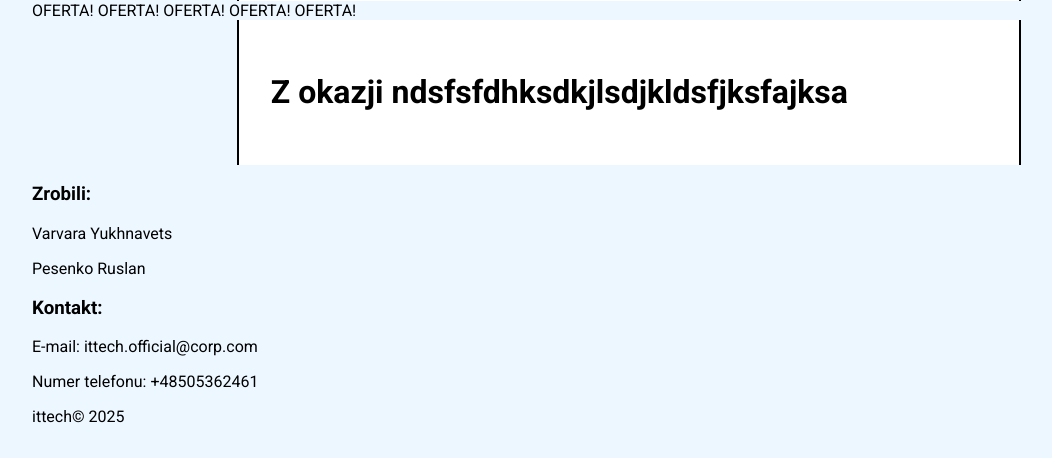
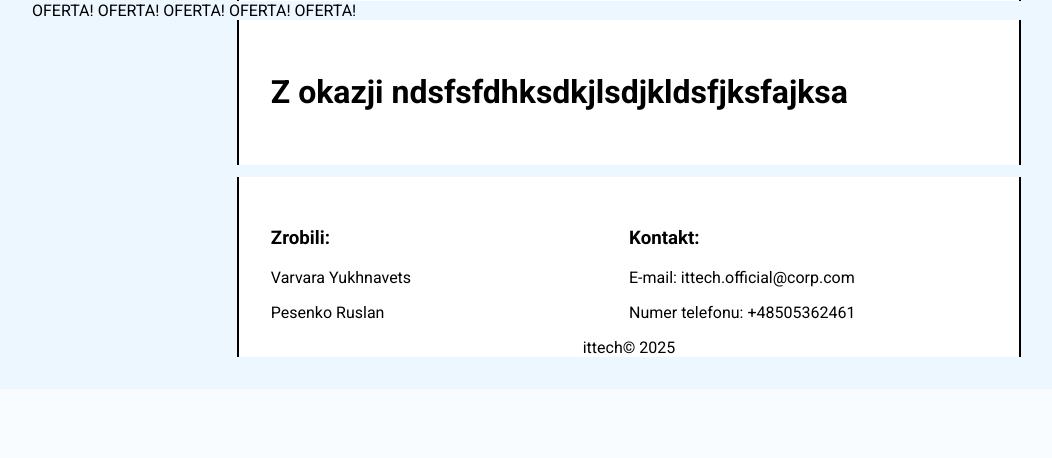
Before and after one commit to R4di00Guy/ItTech, a PHP site: the page made by Firma informatyczna.html in a window 1280 px wide. Shown: the part 454-912 px from the top of the page, without its empty margins (11-1063 px from the left). After the commit the page ends 811 px from the top, so only its background shows below. Run offline with PHP 8.4, Linux system fonts and the light colour scheme.

Commit message:
Update style1.css footer updates

```diff
--- a/style1.css
+++ b/style1.css
@@ -61,3 +61,25 @@ main{
     border-left: 2px solid black;
     border-right: 2px solid black;
 }
+
+footer{
+    width: 60%;
+    margin: 0 auto;
+    margin-top: 12px;
+    min-height: fit-content;
+    background-color: white;
+    border-left: 2px solid black;
+    border-right: 2px solid black;
+    padding: 32px;
+    padding-bottom: 0;
+}
+div.foottxt{
+    float: left;
+    width: 50%;
+    height: 100%;
+    background-color: white;
+}
+div#copyrights{
+    text-align: center;
+    clear: both;
+}
```
